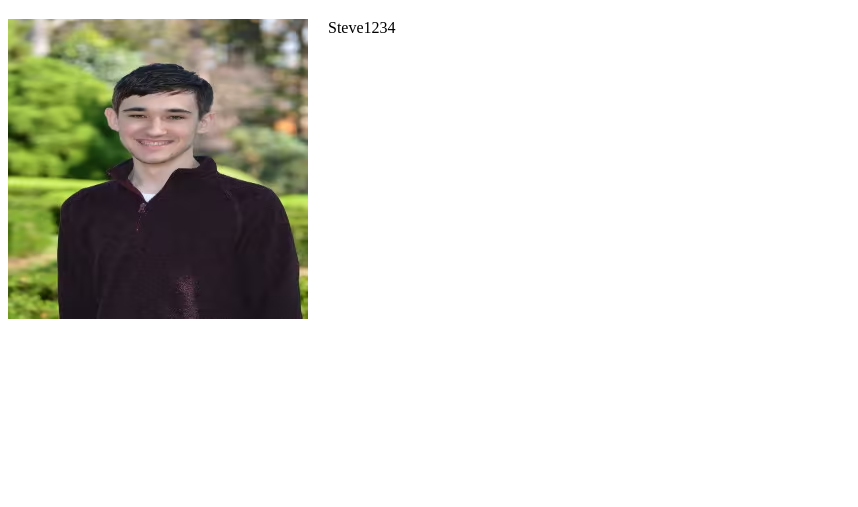
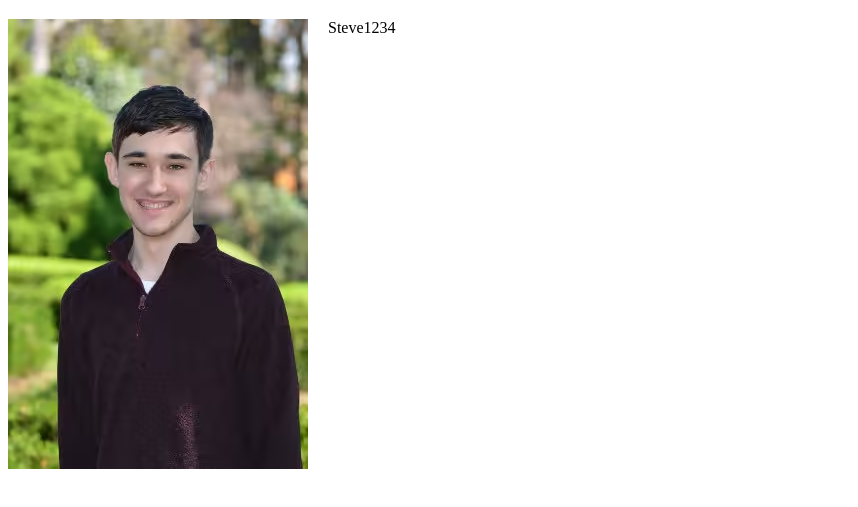
Before and after one commit to evanhuntley21/evanhuntley21.github.io, a plain HTML site: page index.html in a window 1280 px wide. Shown: the part 61-568 px from the top of the page, without its empty margins (0-858 px from the left). Drawn offline with Linux system fonts and the light colour scheme.

Commit message:
Update index.html

```diff
--- a/index.html
+++ b/index.html
@@ -13,7 +13,7 @@
 		<source srcset = "evan_small.avif" type = "image/avif">
 		<source srcset = "evan_small.webp" type = "image/webp">
 		<source srcset = "evan_small.jpg" type = "image/jpg">
-		<img src = "evan_small.jpg" alt = "Evan Huntley Picture" style = "float:left;width:300px;height:300px;padding-right: 20px">
+		<img src = "evan_small.jpg" alt = "Evan Huntley Picture" style = "float:left;width:300px;height:450px;padding-right: 20px">
 	<p>Steve1234</p>
 
 	</body>
```
